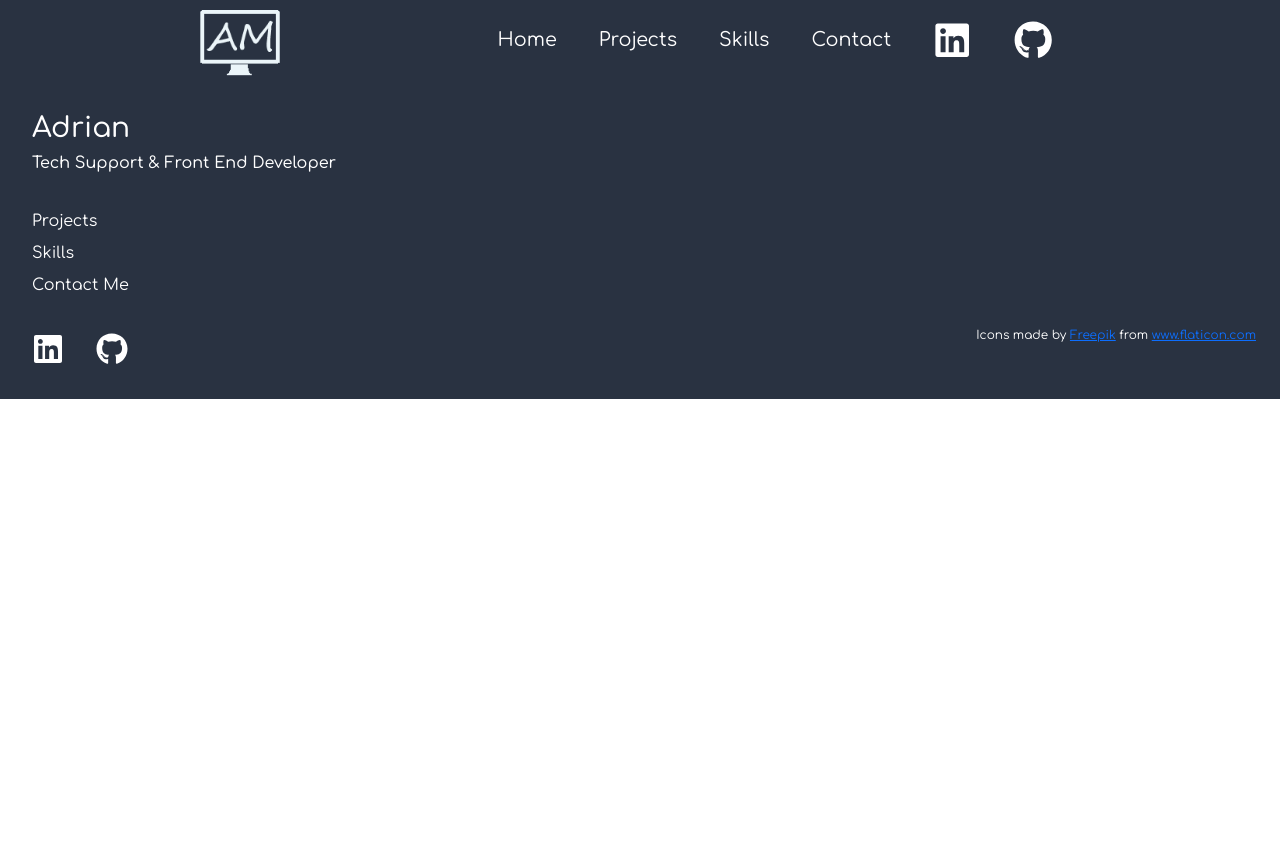
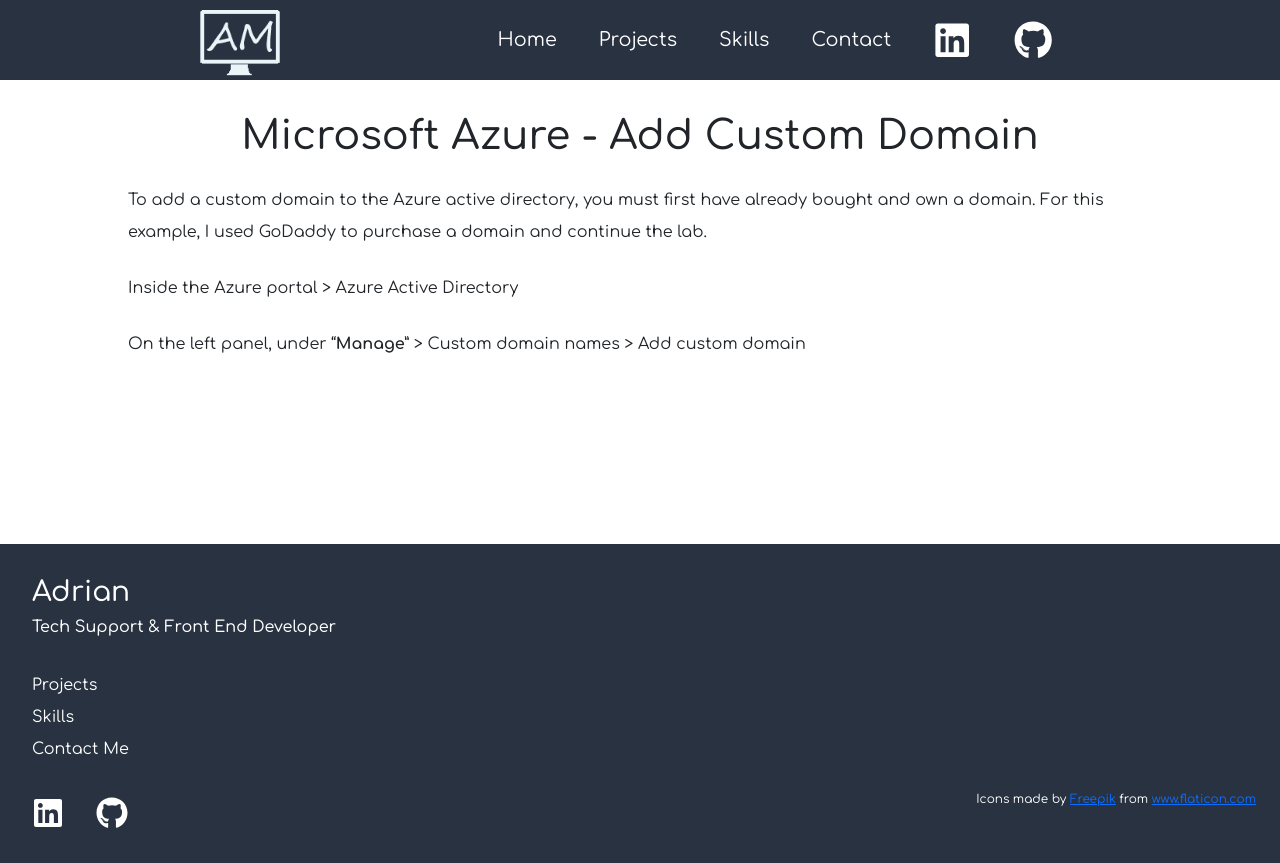
Before and after one commit to adrian-em94/portfolio_web, a React (Create React App) app: page /AZ_CustomDomain in a window 1280 px wide. Before the commit the page ends 800 px from the top, so only its background shows below. Built offline with nearby package versions, Linux system fonts and the light colour scheme.

Commit message:
adding AZ_CustomDomain page

```diff
--- a/src/App.js
+++ b/src/App.js
@@ -14,6 +14,7 @@
 import Lab from "./components/pages/Skills/Lab";
 import SharedFolder from "./components/pages/Skills/SharedFolder";
 import Remote from "./components/pages/Skills/Remote";
+import AZ_CustomDomain from "./components/pages/Skills/AZ_CustomDomain";
 
 function App() {
   return (
@@ -32,6 +33,7 @@
           <Route path="/Lab" component={Lab} />
           <Route path="/SharedFolder" component={SharedFolder} />
           <Route path="/Remote" component={Remote} />
+          <Route path="/AZ_CustomDomain" component={AZ_CustomDomain} />
         </Switch>
         <Footer />
       </Router>
--- a/src/components/SkillSection.js
+++ b/src/components/SkillSection.js
@@ -1,7 +1,7 @@
 import { useState } from "react";
 import CardItem from "./CardItem";
 import "./Cards.css";
-import SkillData from "../data/skillData";
+import SkillData from "../data/SkillData";
 import SkillMenuItems from "./pages/Skills/SkillMenuItems";
 import Button from "../components/Buttons/Button";
 
--- /dev/null
+++ b/src/components/pages/Skills/AZ_CustomDomain.js
@@ -0,0 +1,25 @@
+import "../../VirtualBoxSection.css";
+
+const AZ_CustomDomain = () => {
+  return (
+    <div className="bg_white">
+      <div className="template_container">
+        <h1>Microsoft Azure - Add Custom Domain</h1>
+        <p>
+          To add a custom domain to the Azure active directory, you must first
+          have already bought and own a domain. For this example, I used GoDaddy
+          to purchase a domain and continue the lab.
+        </p>
+
+        <p>Inside the Azure portal {">"} Azure Active Directory</p>
+
+        <p>
+          On the left panel, under “<b>Manage</b>” {">"} Custom domain names{" "}
+          {">"} Add custom domain
+        </p>
+      </div>
+    </div>
+  );
+};
+
+export default AZ_CustomDomain;
--- a/src/data/skillData.js
+++ b/src/data/skillData.js
@@ -54,6 +54,14 @@
     path: "/Remote",
     tag: "Remote",
   },
+  {
+    id: 7,
+    src: RDP,
+    text: "Azure - Add Custom Domain",
+    label: "Azure",
+    path: "/AZ_CustomDomain",
+    tag: "Microsoft_Azure",
+  },
 ];
 
 export default data;
```
